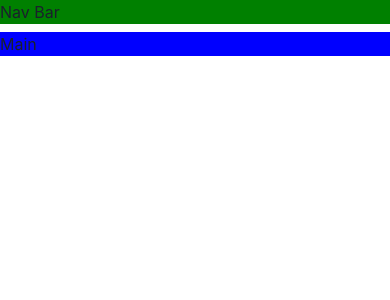
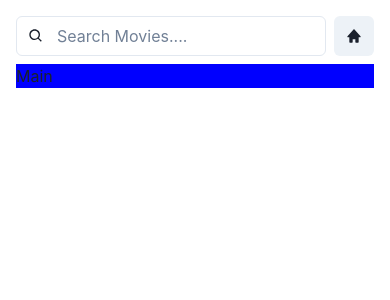
Before and after one commit to Sumanani/GSIV23_BaraniKumar_Bandaru, a React (Vite) app: page / in a window 390 px wide. Shown: the top 300 px of the page. Built offline with nearby package versions, Linux system fonts and the light colour scheme.

Commit message:
build a responsive nav-bar.

```diff
--- a/package.json
+++ b/package.json
@@ -15,7 +15,8 @@
     "@emotion/styled": "^11.11.0",
     "framer-motion": "^10.15.2",
     "react": "^18.2.0",
-    "react-dom": "^18.2.0"
+    "react-dom": "^18.2.0",
+    "react-icons": "^4.10.1"
   },
   "devDependencies": {
     "@types/react": "^18.2.15",
--- a/src/App.tsx
+++ b/src/App.tsx
@@ -1,15 +1,23 @@
 import { Box, VStack } from "@chakra-ui/react";
+import NavBar from "./components/NavBar";
 
 const App = () => {
   return (
-    <VStack alignItems="flex-start" width="100vw">
-      <Box width="100%" backgroundColor="green">
-        Nav Bar
-      </Box>
-      <Box width="100%" backgroundColor="blue">
-        Main
-      </Box>
-    </VStack>
+    <Box
+      width="100vw"
+      padding={{
+        base: "4",
+        md: "6",
+        xl: "8",
+      }}
+    >
+      <VStack alignItems="flex-start">
+        <NavBar />
+        <Box width="100%" backgroundColor="blue">
+          Main
+        </Box>
+      </VStack>
+    </Box>
   );
 };
 
--- /dev/null
+++ b/src/components/NavBar.tsx
@@ -0,0 +1,35 @@
+import {
+  HStack,
+  IconButton,
+  Input,
+  InputGroup,
+  InputLeftElement,
+} from "@chakra-ui/react";
+import { BiSolidHome, BiSearch } from "react-icons/bi";
+
+const NavBar = () => {
+  return (
+    <HStack
+      width="100%"
+      justify={{
+        base: "flex-start",
+        xl: "space-between",
+      }}
+    >
+      <InputGroup
+        width={{
+          base: "100%",
+          xl: "60%",
+        }}
+      >
+        <InputLeftElement>
+          <BiSearch />
+        </InputLeftElement>
+        <Input placeholder="Search Movies...." />
+      </InputGroup>
+      <IconButton aria-label="Home" icon={<BiSolidHome />} />
+    </HStack>
+  );
+};
+
+export default NavBar;
```
Also changed, not shown: 1 other file (tests, documents, lock files or other folders).
